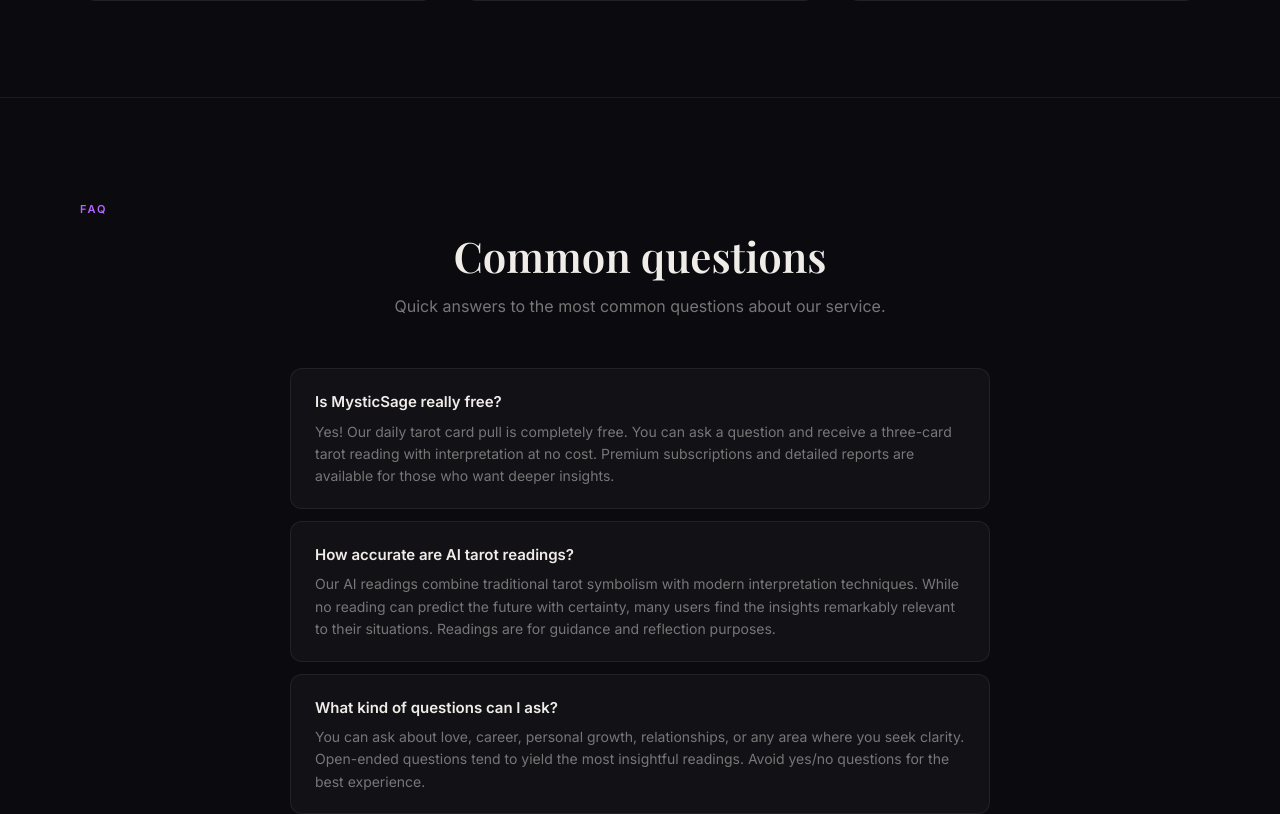
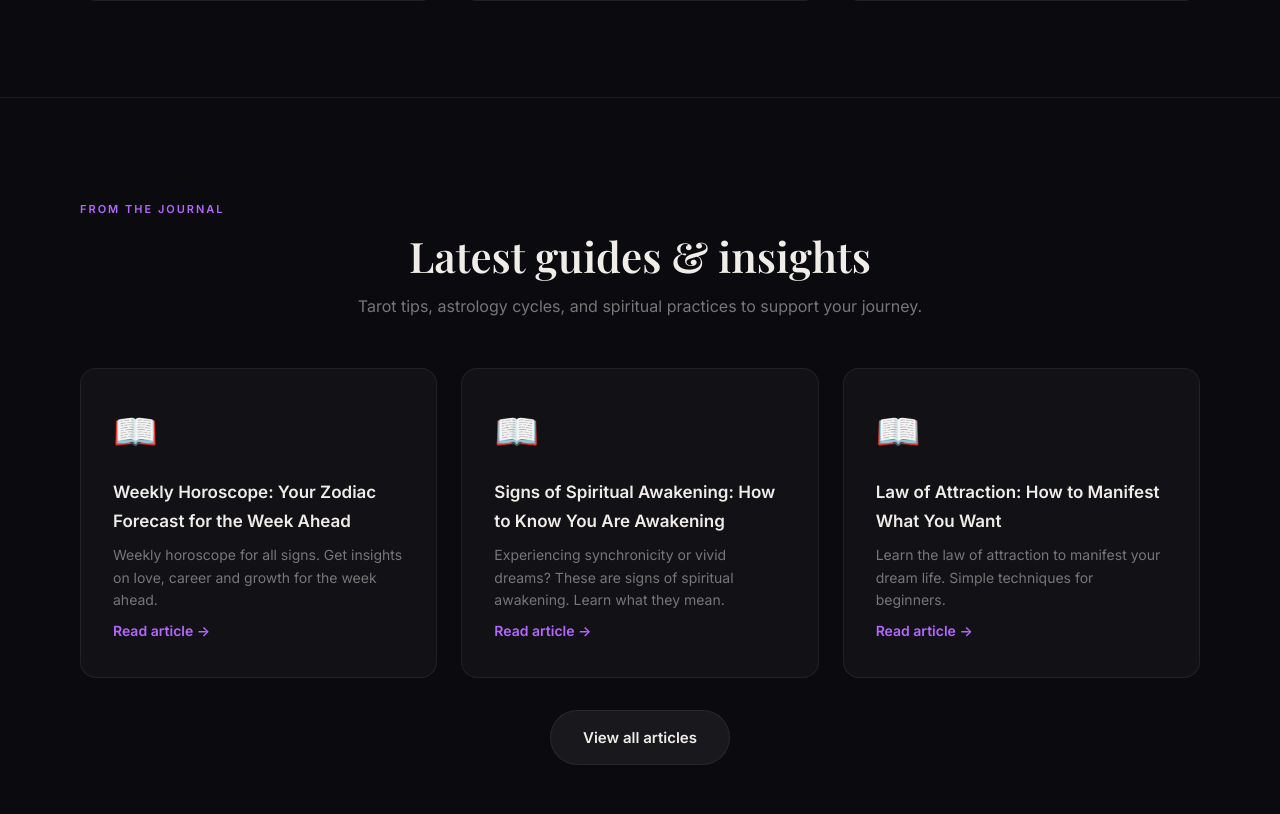
Before and after one commit to huajianlaojiu/mystic-sage, a Next.js app: page / in a window 1280 px wide. Shown: the part 2885-3699 px from the top of the page. Built offline with nearby package versions, Linux system fonts and the light colour scheme; no server answers.

Commit message:
Add latest-articles section to homepage (step 3)
- Import blogPosts on home page, sort by date desc, show top 3
- New 'From the Journal' section linking to blog posts + View all articles CTA
- Boosts dwell time and surfaces blog content on the landing page

```diff
--- a/src/app/page.tsx
+++ b/src/app/page.tsx
@@ -1,6 +1,10 @@
 import Link from "next/link";
+import { blogPosts } from "@/content/blog";
 
 export default function Home() {
+  const latestPosts = [...blogPosts]
+    .sort((a, b) => new Date(b.date).getTime() - new Date(a.date).getTime())
+    .slice(0, 3);
   return (
     <>
       {/* Hero */}
@@ -113,6 +117,28 @@ export default function Home() {
       </section>
 
 
+      {/* Latest from the Blog */}
+      <section className="section">
+        <div className="container">
+          <div className="section-tag">From the Journal</div>
+          <h2 className="section-title centered">Latest guides &amp; insights</h2>
+          <p className="section-sub centered">Tarot tips, astrology cycles, and spiritual practices to support your journey.</p>
+          <div className="services-grid">
+            {latestPosts.map((p) => (
+              <Link href={`/blog/${p.slug}`} className="service-card blog-teaser" key={p.slug}>
+                <span className="icon">📖</span>
+                <h3>{p.title}</h3>
+                <p>{p.excerpt}</p>
+                <span className="read-more" style={{ display: "inline-block", marginTop: 8, color: "var(--primary)", fontWeight: 600, fontSize: 14 }}>Read article →</span>
+              </Link>
+            ))}
+          </div>
+          <div style={{ textAlign: "center", marginTop: 32 }}>
+            <Link href="/blog" className="btn-secondary">View all articles</Link>
+          </div>
+        </div>
+      </section>
+
       {/* FAQ */}
       <section className="section" id="faq">
         <div className="container">
```
